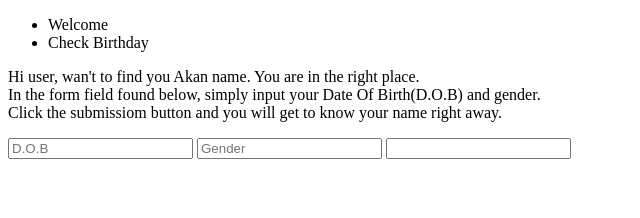
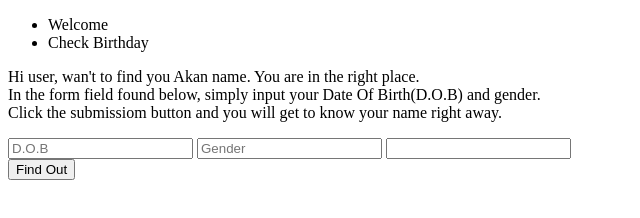
Before and after one commit to Samuel-Muriuki/Akan-Names, a plain HTML site: page index.html in a window 1280 px wide. Shown: the whole page, without its empty margins (0-640 px from the left). Drawn offline with Linux system fonts and the light colour scheme.

Commit message:
It will create the button

```diff
--- a/index.html
+++ b/index.html
@@ -28,6 +28,7 @@
         <input type="text" placeholder="Gender"/>
         <input type="text" />
       </form>
+      <button>Find Out</button>
     </div>
   </body>
 </html>
```
